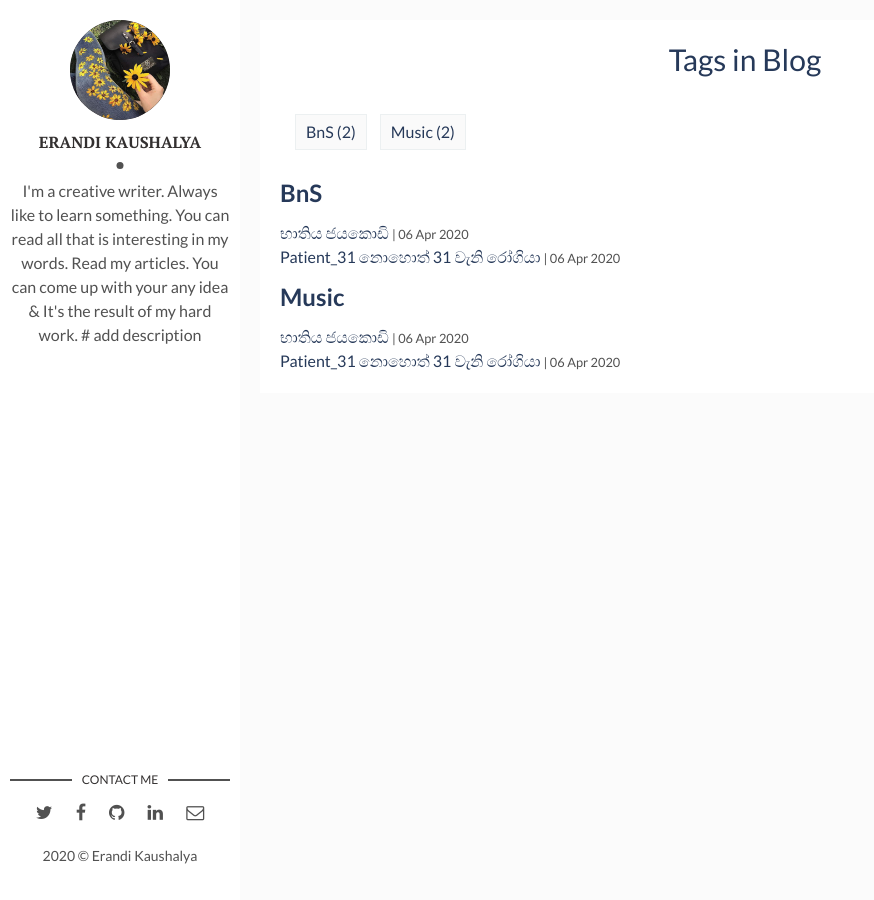
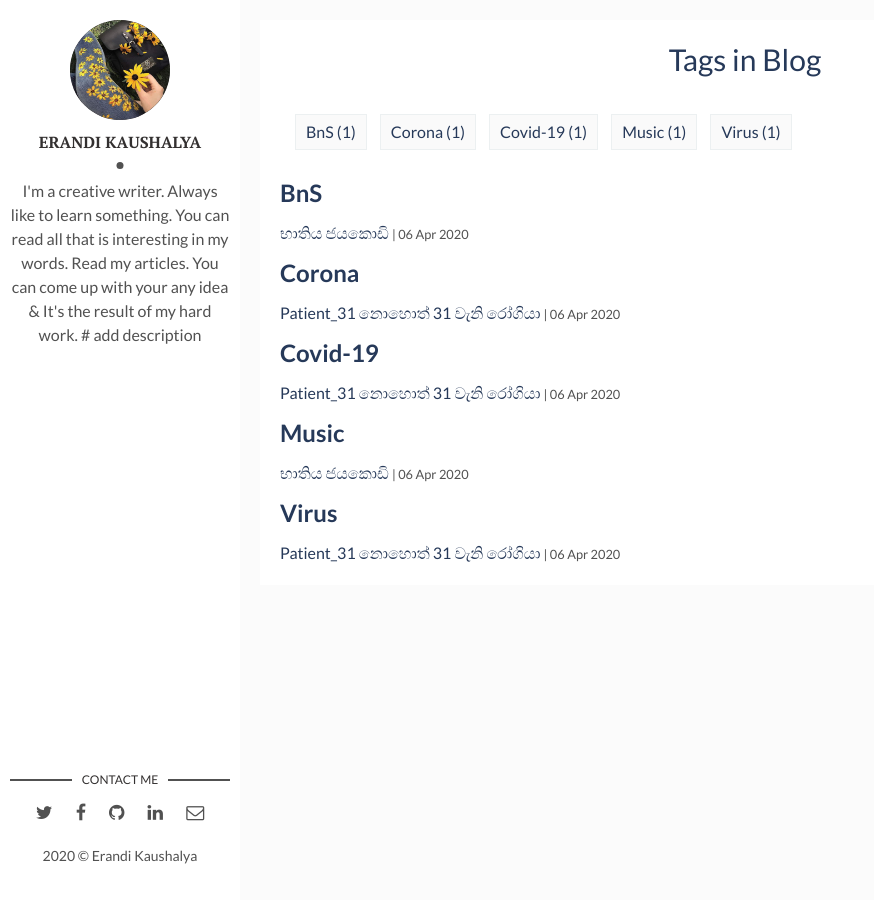
Before and after one commit to erandikaushalya/erandikaushalya.github.io, a Jekyll site: the page built from tags.html, in a window 1280 px wide. Shown: the whole page, without its empty margins (0-874 px from the left). Built offline with Jekyll 4.4.1, drawn with Linux system fonts in a browser that asks for light colours.

Commit message:
patient 31 tags updated

```diff
--- a/_posts/2020-04-06-Patient-31.markdown
+++ b/_posts/2020-04-06-Patient-31.markdown
@@ -5,8 +5,9 @@ date: 2020-04-06 13:32:20 +0300
 description: මේක චිත්‍රපටියක්වත්, ප්‍රොජෙක්ට් එකක්වත් නෙවෙයි. හිතුවක්කාර ගැහැනියක් මුළු රටක්ම මූසල කරපු කතන්තරයක් තමයි Patient 31 කියන්නේ.
 img:
 fig-caption:
-tags: [Music, BnS]
+tags: [Covid-19, Corona, Virus]
 ---
+
 මේක චිත්‍රපටියක්වත්, ප්‍රොජෙක්ට් එකක්වත් නෙවෙයි. හිතුවක්කාර ගැහැනියක් මුළු රටක්ම මූසල කරපු කතන්තරයක් තමයි Patient 31 කියන්නේ.
 
 ඔයාලට මතක ඇති ලංකාවෙත් මෑතකාලීන සිදුවීමක් වුණා රාගම රෝහලේ. කොරෝනා වෛරසය ඇඟ ඇතුළේ තියාගෙන පපුවේ අමාරුවක් කියලා බොරු කියලා ඉස්පිරිතාලේ ගිහින් නැවතිලා බෙහෙත් අරන් පස්සේ එතන සියලුම ⁣වෛද්‍යවරුන් සහ හෙදියන්ට රෝගය බෝකරපු පුද්ගලයෙක් ගැන. ඒකත් එක්තරා විදිහකට මූසල ක්‍රියාවක් තමයි.
@@ -16,7 +17,7 @@ tags: [Music, BnS]
 
 ඉතින් දකුණු කොරියාවටත් මේ වසංගතය කැඳවන්න භයානක විදිහට දායක වුණ පුද්ගලයෙක් විදිහට මැයව හඳුන්වන්න පුළුවන්.
 
-දකුණු කොරියාවෙ පළමු කොරෝනා රෝගියා වාර්තා වෙන්නේ  ජනවාරි 20 වැනිදා. ඒත් වූහාන් සිට පැමිණි 35 වියැති චීන කාන්තාවක්. කෙසේවෙතත් ඇයව හඳුනාගෙන සති 4ක් යනතුරුත් කොරියාවේ සිටින්නේ ආසාධිතයන් 30 දෙනෙක් විතරයි. කොරියානු සෞඛ්‍ය අංශය ඒ වනවිටත් ඉතා සාර්ථක අන්දමින් වෛරස මැඩපත්වන්න ක්‍රියා කරමින් සිටියා.
+දකුණු කොරියාවෙ පළමු කොරෝනා රෝගියා වාර්තා වෙන්නේ ජනවාරි 20 වැනිදා. ඒත් වූහාන් සිට පැමිණි 35 වියැති චීන කාන්තාවක්. කෙසේවෙතත් ඇයව හඳුනාගෙන සති 4ක් යනතුරුත් කොරියාවේ සිටින්නේ ආසාධිතයන් 30 දෙනෙක් විතරයි. කොරියානු සෞඛ්‍ය අංශය ඒ වනවිටත් ඉතා සාර්ථක අන්දමින් වෛරස මැඩපත්වන්න ක්‍රියා කරමින් සිටියා.
 
 මේ කියන භයානක කාන්තාව 61 හැවිරිදි මහළු කතක් වන අතර පසුගිය පෙබරවාරි 6 වැනිදා කොරියාවේ ඩීගු ප්‍රදේශයේදී ඇය මෝටර් රථ අනතුරකට ලක්වෙනවා. එයින් ඇති වූ කම්පනයෙන් හටගත් හිසේ කැක්කුමක් යැයි සිතා හිසේ වේදනාවට ඇය රෝහල්ගත වෙනවා. රෝහලේ සිටි දින කිහිපයේදී ඇයට කොරෝනාවේ මූලික ලක්ෂණයක් වන තද හිසේ කැක්කුම සහ උණ ගතිය හටගන්නවා. එහිදී වෛදරවරුන් උපදෙස් දෙන්නේ ඇයට කොරෝනා වෛරස පරීක්ෂණයට භාජනය වන ලෙසයි. නමුත් හිතුවක්කාර ගති මතු කරමින් ඇය එය ප්‍රතික්ෂේප කරනවා.
 
```
